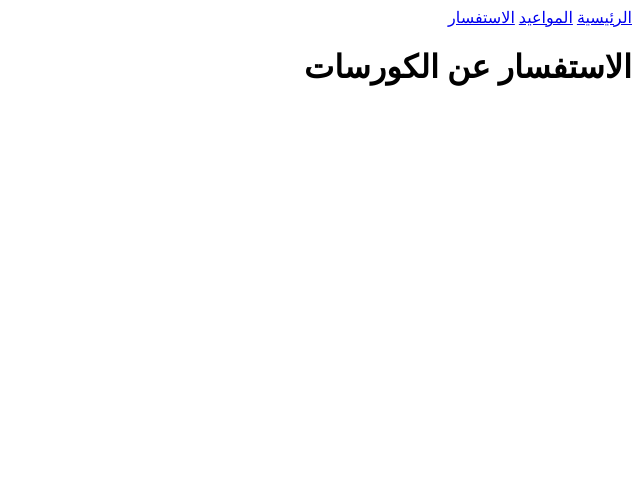
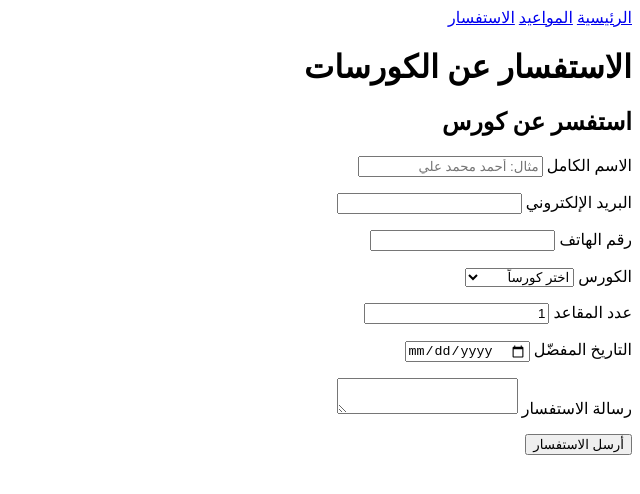
Before and after one commit to msadaqa/coderz-institute, a plain HTML site: page session-5/pages/enquiry.html in a window 1280 px wide. Shown: the whole page, without its empty margins (640-1280 px from the left). Drawn offline with Linux system fonts and the light colour scheme.

Commit message:
Add files via upload

```diff
--- a/session-5/pages/enquiry.html
+++ b/session-5/pages/enquiry.html
@@ -12,5 +12,50 @@
   </nav>
 
   <h1>الاستفسار عن الكورسات</h1>
+
+  <h2>استفسر عن كورس</h2>
+
+  <form>
+    <p>
+      <label for="full-name">الاسم الكامل</label>
+      <input type="text" id="full-name" name="full_name" placeholder="مثال: أحمد محمد علي" autocomplete="name">
+    </p>
+
+    <p>
+      <label for="email">البريد الإلكتروني</label>
+      <input type="email" id="email" name="email">
+    </p>
+
+    <p>
+      <label for="phone">رقم الهاتف</label>
+      <input type="tel" id="phone" name="phone">
+    </p>
+
+    <p>
+      <label for="course">الكورس</label>
+      <select id="course" name="course">
+        <option value="">اختر كورساً</option>
+        <option value="content">HTML Content</option>
+        <option value="forms">HTML Forms</option>
+      </select>
+    </p>
+
+    <p>
+      <label for="seats">عدد المقاعد</label>
+      <input type="number" id="seats" name="seats" value="1">
+    </p>
+
+    <p>
+      <label for="preferred-date">التاريخ المفضّل</label>
+      <input type="date" id="preferred-date" name="preferred_date">
+    </p>
+
+    <p>
+      <label for="message">رسالة الاستفسار</label>
+      <textarea id="message" name="message"></textarea>
+    </p>
+
+    <button type="submit">أرسل الاستفسار</button>
+  </form>
 </body>
 </html>
```
Also changed, not shown: session-5/answers.txt.
